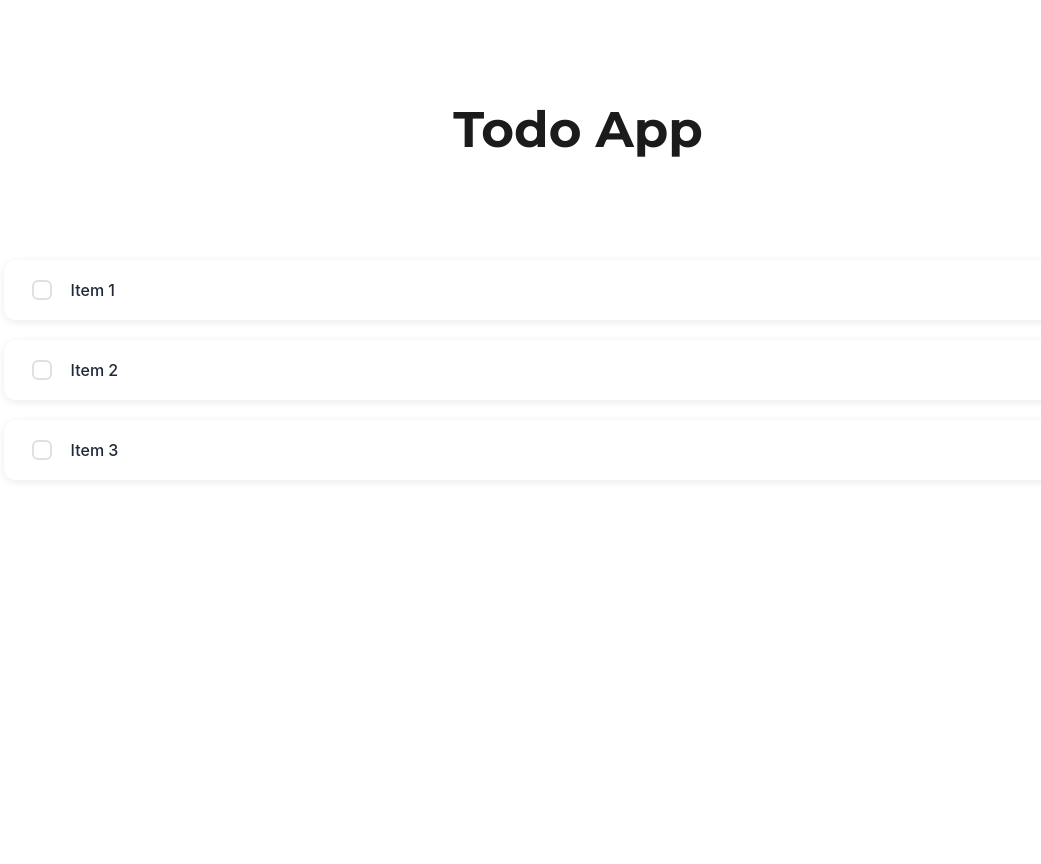
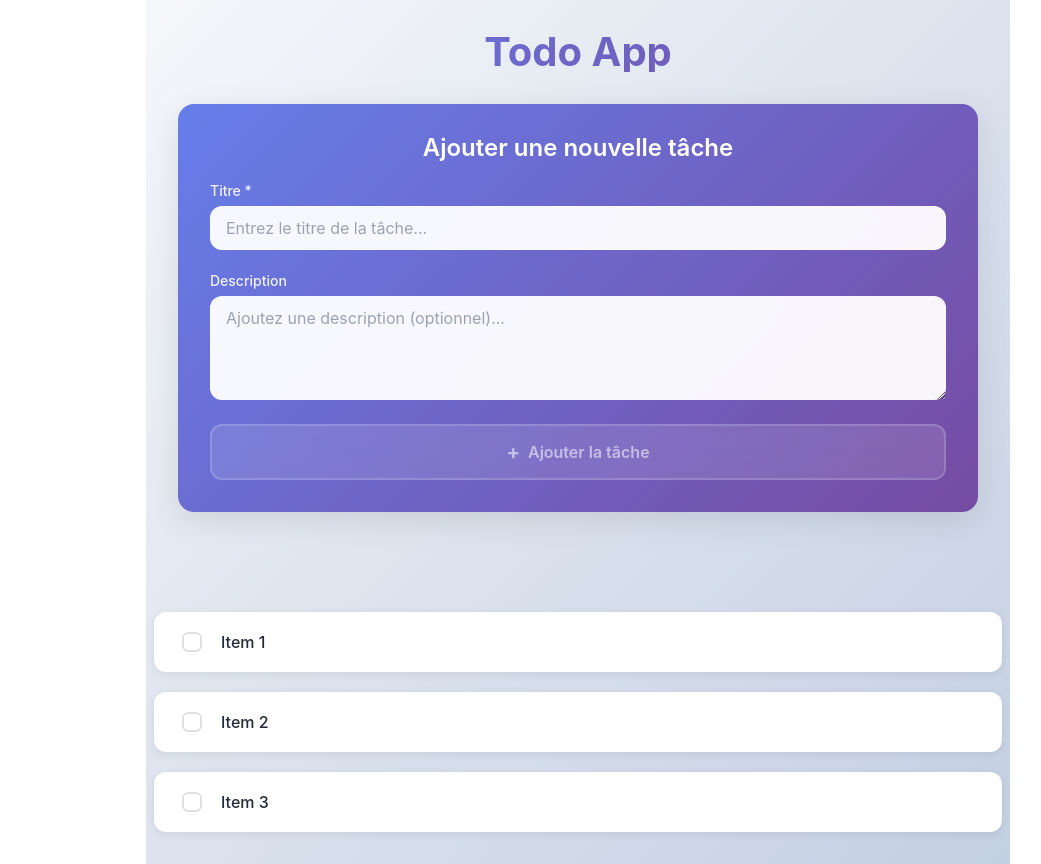
Before and after one commit to MDS-Dev-2023-2025/todo-app, a React (Create React App) app in the folder frontend/: page / in a window 1280 px wide. Shown: the whole page, without its empty margins (62-1103 px from the left). Before the commit the page ends 800 px from the top, so only its background shows below. Built offline with nearby package versions, Linux system fonts and the light colour scheme.

Commit message:
✨ Add TODO

```diff
--- a/frontend/src/components/TodoForm.tsx
+++ b/frontend/src/components/TodoForm.tsx
@@ -1,12 +1,65 @@
 import React, { useState } from "react";
+import styles from "../styles/components/TodoForm.module.scss";
 
-const TodoForm = () => {
+type Props = {
+  onAddTodo: (title: string, description: string) => void;
+};
+
+const TodoForm = ({ onAddTodo }: Props) => {
   const [title, setTitle] = useState("");
   const [description, setDescription] = useState("");
 
+  const handleSubmit = (e: React.FormEvent) => {
+    e.preventDefault();
+    if (title.trim()) {
+      onAddTodo(title.trim(), description.trim());
+      setTitle("");
+      setDescription("");
+    }
+  };
+
   return (
-    <section>
-      <h2>Formulaire d'ajout</h2>
+    <section className={styles.container}>
+      <h2 className={styles.title}>Ajouter une nouvelle tâche</h2>
+      <form onSubmit={handleSubmit} className={styles.form}>
+        <div className={styles.inputGroup}>
+          <label htmlFor="todo-title" className={styles.label}>
+            Titre *
+          </label>
+          <input
+            id="todo-title"
+            type="text"
+            value={title}
+            onChange={(e) => setTitle(e.target.value)}
+            placeholder="Entrez le titre de la tâche..."
+            className={styles.input}
+            required
+          />
+        </div>
+
+        <div className={styles.inputGroup}>
+          <label htmlFor="todo-description" className={styles.label}>
+            Description
+          </label>
+          <textarea
+            id="todo-description"
+            value={description}
+            onChange={(e) => setDescription(e.target.value)}
+            placeholder="Ajoutez une description (optionnel)..."
+            className={styles.textarea}
+            rows={3}
+          />
+        </div>
+
+        <button
+          type="submit"
+          className={styles.submitButton}
+          disabled={!title.trim()}
+        >
+          <span className={styles.buttonIcon}>+</span>
+          Ajouter la tâche
+        </button>
+      </form>
     </section>
   );
 };
--- a/frontend/src/pages/HomePage.tsx
+++ b/frontend/src/pages/HomePage.tsx
@@ -1,18 +1,26 @@
-import React from "react";
+import React, { useState } from "react";
 import styles from "../styles/pages/Home.module.scss";
 import TodoList from "../components/TodoList";
+import TodoForm from "../components/TodoForm";
 import RawTodoItem from "../models/RawTodoItem";
 
 const HomePage = () => {
-  const todos = [
+  const [todos, setTodos] = useState([
     new RawTodoItem("1", "Item 1", "Description item 1"),
     new RawTodoItem("2", "Item 2", "Description item 2"),
     new RawTodoItem("3", "Item 3", "Description item 3"),
-  ];
+  ]);
+
+  const handleAddTodo = (title: string, description: string) => {
+    const newId = (todos.length + 1).toString();
+    const newTodo = new RawTodoItem(newId, title, description);
+    setTodos([...todos, newTodo]);
+  };
 
   return (
     <main className={styles.container}>
       <h1 className={styles.title}>Todo App</h1>
+      <TodoForm onAddTodo={handleAddTodo} />
       <TodoList todos={todos} />
     </main>
   );
--- /dev/null
+++ b/frontend/src/styles/components/TodoForm.module.scss
@@ -0,0 +1,119 @@
+.container {
+  background: linear-gradient(135deg, #667eea 0%, #764ba2 100%);
+  border-radius: 16px;
+  padding: 2rem;
+  margin-bottom: 2rem;
+  box-shadow: 0 8px 32px rgba(0, 0, 0, 0.1);
+}
+
+.title {
+  font-family: "Inter", system-ui, -apple-system, sans-serif;
+  font-size: 24px;
+  font-weight: 600;
+  color: white;
+  margin: 0 0 1.5rem 0;
+  text-align: center;
+}
+
+.form {
+  display: flex;
+  flex-direction: column;
+  gap: 1.5rem;
+}
+
+.inputGroup {
+  display: flex;
+  flex-direction: column;
+  gap: 0.5rem;
+}
+
+.label {
+  font-family: "Inter", system-ui, -apple-system, sans-serif;
+  font-size: 14px;
+  font-weight: 500;
+  color: white;
+  opacity: 0.9;
+}
+
+.input,
+.textarea {
+  padding: 12px 16px;
+  border: none;
+  border-radius: 12px;
+  font-family: "Inter", system-ui, -apple-system, sans-serif;
+  font-size: 16px;
+  background: rgba(255, 255, 255, 0.95);
+  backdrop-filter: blur(10px);
+  transition: all 0.3s ease;
+
+  &:focus {
+    outline: none;
+    background: white;
+    box-shadow: 0 0 0 3px rgba(255, 255, 255, 0.3);
+    transform: translateY(-1px);
+  }
+
+  &::placeholder {
+    color: #9ca3af;
+  }
+}
+
+.textarea {
+  resize: vertical;
+  min-height: 80px;
+}
+
+.submitButton {
+  display: flex;
+  align-items: center;
+  justify-content: center;
+  gap: 0.5rem;
+  padding: 14px 24px;
+  background: rgba(255, 255, 255, 0.2);
+  border: 2px solid rgba(255, 255, 255, 0.3);
+  border-radius: 12px;
+  color: white;
+  font-family: "Inter", system-ui, -apple-system, sans-serif;
+  font-size: 16px;
+  font-weight: 600;
+  cursor: pointer;
+  transition: all 0.3s ease;
+  backdrop-filter: blur(10px);
+
+  &:hover:not(:disabled) {
+    background: rgba(255, 255, 255, 0.3);
+    border-color: rgba(255, 255, 255, 0.5);
+    transform: translateY(-2px);
+    box-shadow: 0 4px 12px rgba(0, 0, 0, 0.15);
+  }
+
+  &:active:not(:disabled) {
+    transform: translateY(0);
+  }
+
+  &:disabled {
+    opacity: 0.6;
+    cursor: not-allowed;
+  }
+}
+
+.buttonIcon {
+  font-size: 20px;
+  font-weight: bold;
+}
+
+@media (max-width: 768px) {
+  .container {
+    padding: 1.5rem;
+    margin-bottom: 1.5rem;
+  }
+
+  .title {
+    font-size: 20px;
+  }
+
+  .input,
+  .textarea {
+    font-size: 16px; // Empêche le zoom sur iOS
+  }
+}
--- a/frontend/src/styles/pages/Home.module.scss
+++ b/frontend/src/styles/pages/Home.module.scss
@@ -1,16 +1,28 @@
-@import "../mixins";
+.container {
+  max-width: 800px;
+  margin: 0 auto;
+  padding: 2rem;
+  min-height: 100vh;
+  background: linear-gradient(135deg, #f5f7fa 0%, #c3cfe2 100%);
 
-.container {
-  padding-left: 7%;
-  padding-right: 7%;
-  margin-top: 100px;
+  @media (max-width: 768px) {
+    padding: 1rem;
+  }
 }
 
 .title {
-  font-family: "Montserrat", sans-serif;
-  font-size: 50px;
+  font-family: "Inter", system-ui, -apple-system, sans-serif;
+  font-size: 2.5rem;
   font-weight: 700;
-  line-height: 1.2;
-  color: #1b1b1b;
   text-align: center;
+  margin-bottom: 2rem;
+  background: linear-gradient(135deg, #667eea 0%, #764ba2 100%);
+  -webkit-background-clip: text;
+  -webkit-text-fill-color: transparent;
+  background-clip: text;
+
+  @media (max-width: 768px) {
+    font-size: 2rem;
+    margin-bottom: 1.5rem;
+  }
 }
```
Also changed, not shown: 1 other file (tests, documents, lock files or other folders).
